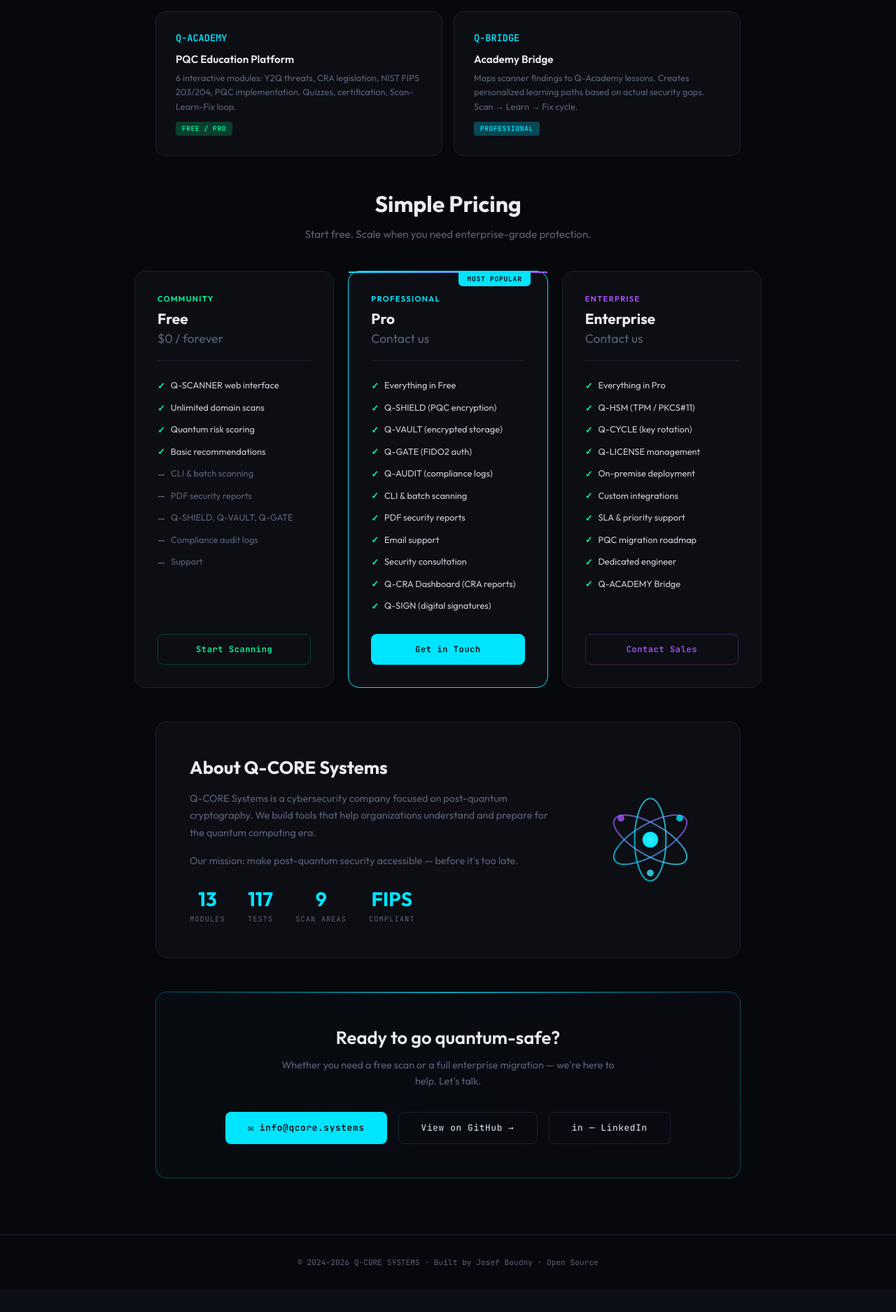
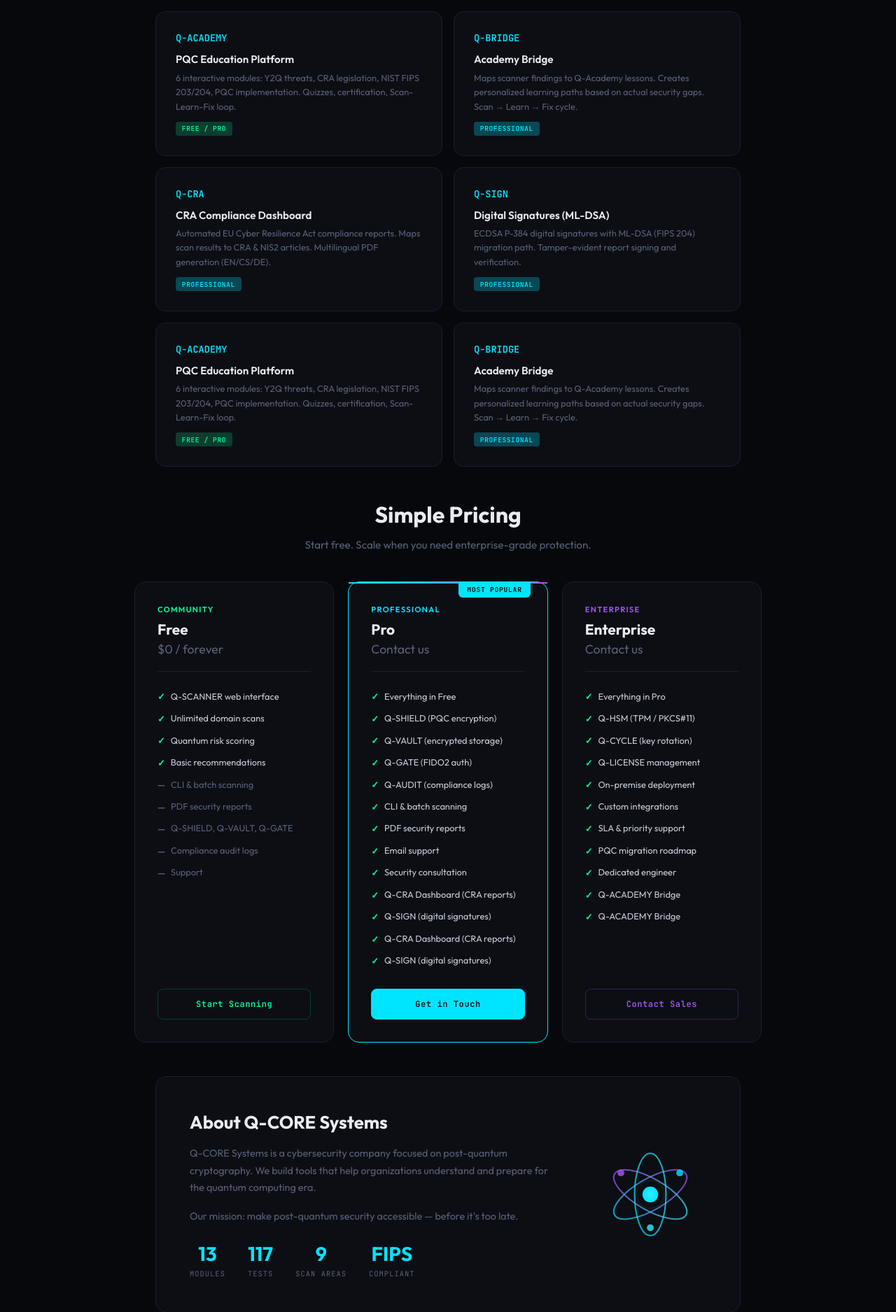
Before and after one commit to JosefBoudny/qcore-web, a Flask app: page / in a window 1280 px wide. Shown: the part 2064-3939 px from the top of the page at 70% size. Before the commit the page ends 3874 px from the top, so only its background shows below. Run offline with Flask 3, Linux system fonts and the light colour scheme.

Commit message:
feat: v2.1 + new modules on website

```diff
--- a/templates/index.html
+++ b/templates/index.html
@@ -447,6 +447,31 @@
                     <span class="stack-tag tag-pro">Professional</span>
                 </div>
 
+                <div class="stack-card">
+                    <div class="stack-card-header"><span class="stack-card-name">Q-CRA</span></div>
+                    <h3>CRA Compliance Dashboard</h3>
+                    <p>Automated EU Cyber Resilience Act compliance reports. Maps scan results to CRA &amp; NIS2 articles. Multilingual PDF generation (EN/CS/DE).</p>
+                    <span class="stack-tag tag-pro">Professional</span>
+                </div>
+                <div class="stack-card">
+                    <div class="stack-card-header"><span class="stack-card-name">Q-SIGN</span></div>
+                    <h3>Digital Signatures (ML-DSA)</h3>
+                    <p>ECDSA P-384 digital signatures with ML-DSA (FIPS 204) migration path. Tamper-evident report signing and verification.</p>
+                    <span class="stack-tag tag-pro">Professional</span>
+                </div>
+                <div class="stack-card">
+                    <div class="stack-card-header"><span class="stack-card-name">Q-ACADEMY</span></div>
+                    <h3>PQC Education Platform</h3>
+                    <p>6 interactive modules: Y2Q threats, CRA legislation, NIST FIPS 203/204, PQC implementation. Quizzes, certification, Scan-Learn-Fix loop.</p>
+                    <span class="stack-tag tag-free">Free / Pro</span>
+                </div>
+                <div class="stack-card">
+                    <div class="stack-card-header"><span class="stack-card-name">Q-BRIDGE</span></div>
+                    <h3>Academy Bridge</h3>
+                    <p>Maps scanner findings to Q-Academy lessons. Creates personalized learning paths based on actual security gaps. Scan &rarr; Learn &rarr; Fix cycle.</p>
+                    <span class="stack-tag tag-pro">Professional</span>
+                </div>
+
             </div>
         </section>
 
@@ -491,6 +516,8 @@
                         <li>Security consultation</li>
                         <li>Q-CRA Dashboard (CRA reports)</li>
                         <li>Q-SIGN (digital signatures)</li>
+                        <li>Q-CRA Dashboard (CRA reports)</li>
+                        <li>Q-SIGN (digital signatures)</li>
                     </ul>
                     <a href="mailto:info@qcore.systems?subject=Q-CORE Professional License" class="pricing-btn pricing-btn-pro" data-i18n="price.touch">Get in Touch</a>
                 </div>
@@ -508,6 +535,7 @@
                         <li>SLA &amp; priority support</li>
                         <li>PQC migration roadmap</li>
                         <li>Dedicated engineer</li>
+                        <li>Q-ACADEMY Bridge</li>
                         <li>Q-ACADEMY Bridge</li>
                     </ul>
                     <a href="mailto:info@qcore.systems?subject=Q-CORE Enterprise License" class="pricing-btn pricing-btn-ent" data-i18n="price.sales">Contact Sales</a>
```
